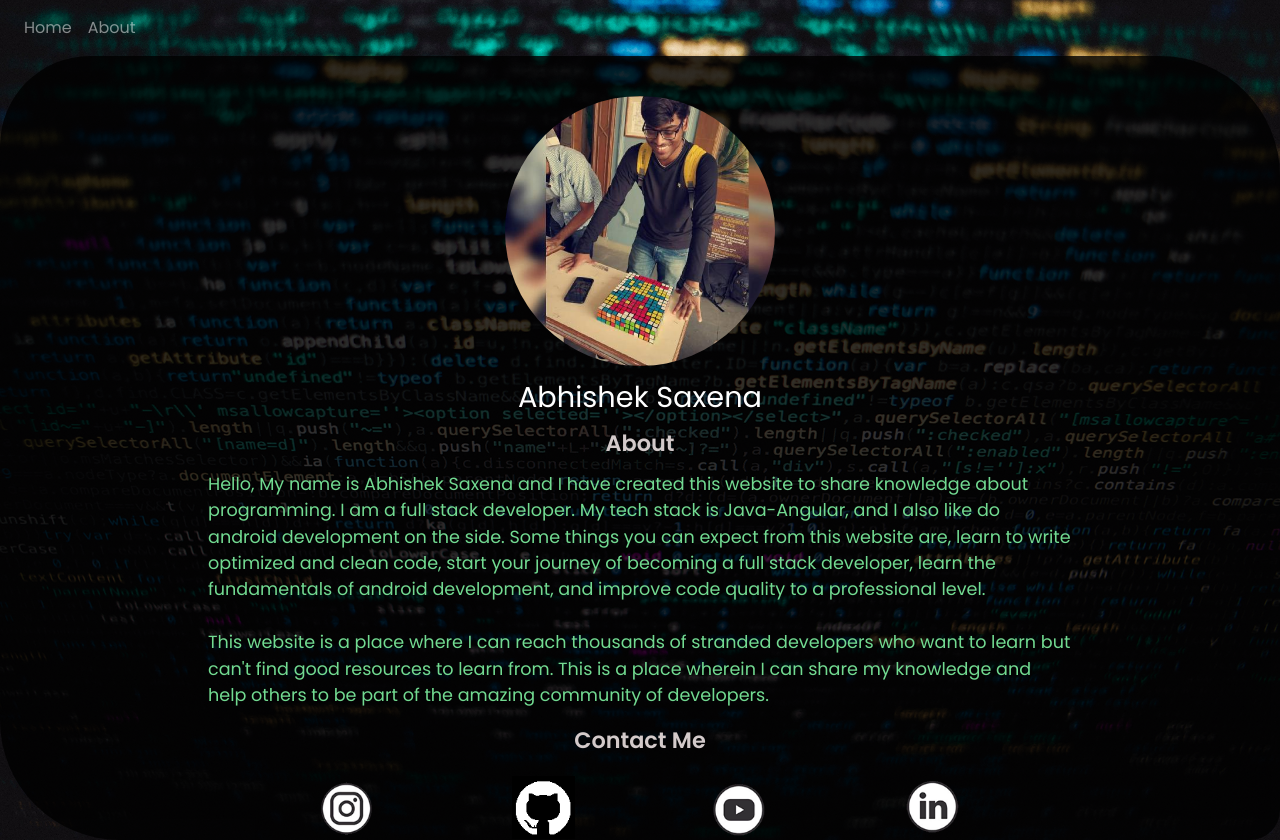
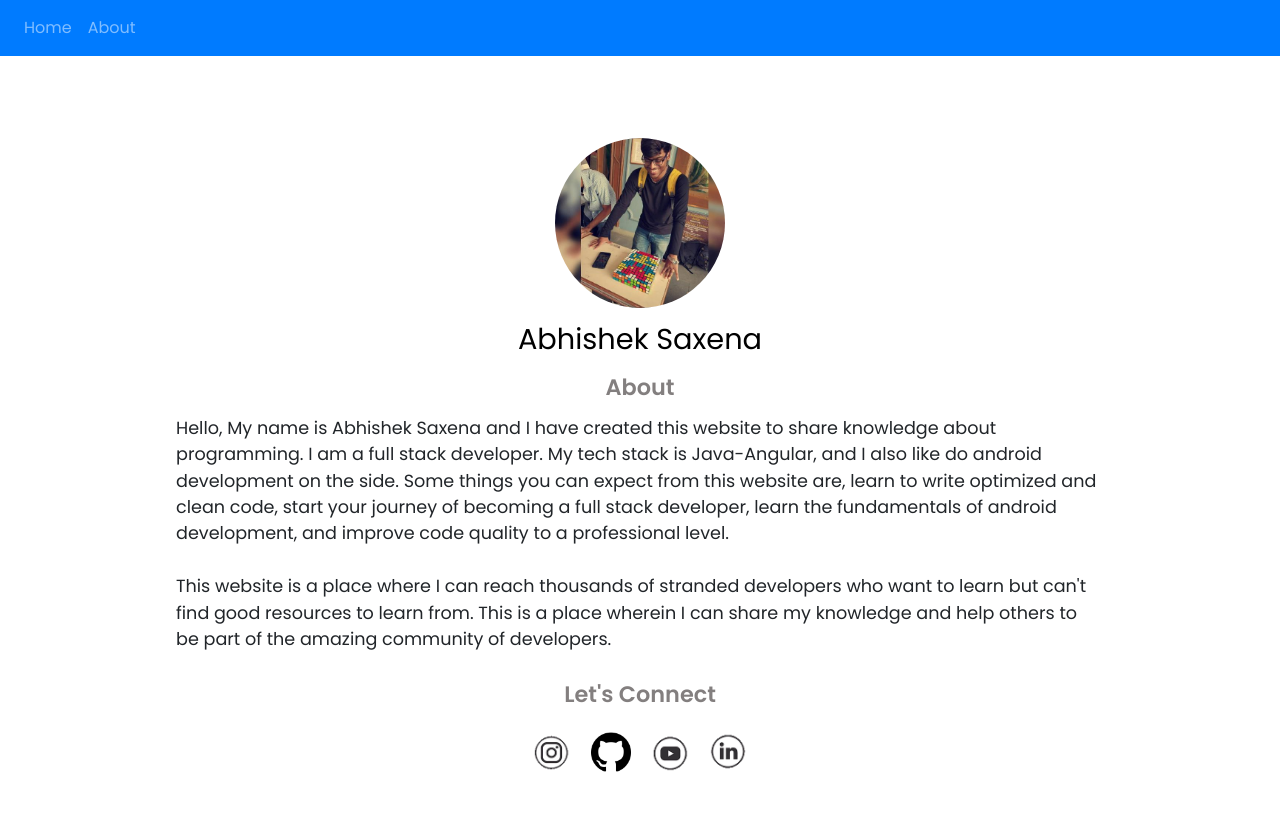
Before and after one commit to 5AbhishekSaxena/anguilar-developing-developer, an Angular app: page /about in a window 1280 px wide. After the commit the page ends 814 px from the top, so only its background shows below. Built offline with nearby package versions, Linux system fonts and the light colour scheme.

Commit message:
About page layout update

```diff
--- a/src/app/about/about.component.css
+++ b/src/app/about/about.component.css
@@ -3,40 +3,30 @@
 }
 
 .content {
-    margin: 0px 80px;
-}
-
-.heading {
-    height: fit-content;
-    width: fit-content;
-    padding: 0%;
-    margin-left: auto;
-    margin-right: auto;
+  display: flex;
+  margin: 82px auto 32px;
+  padding: 0 16px;
+  max-width: 960px;
+  flex-direction: column;
+  align-items: center;
 }
 
 .sub-heading {
-    color: rgb(211, 202, 202);
+  color: rgb(131, 127, 127);
   font-size: 1.4rem;
   font-weight: 600;
-    margin: 1vh 0vh;
-    text-align: center;
+  margin: 10px 0px;
 }
 
 .profile_pic {
-    margin-top: 5vh;
   border-radius: 50%;
-    max-width: 270px;
-    max-height: 270px;
+  max-width: 170px;
+  max-height: 170px;
 }
 
-.primary-text{
-    color: white;
+.primary-text {
+  color: rgb(0, 0, 0);
   font-size: 1.8rem;
-    text-align: center;
-    margin-top: 10px;
-}
-
-.description {
   margin-top: 10px;
 }
 
@@ -63,14 +53,14 @@
 .eq-row-item {
   flex-basis: auto;
   padding: 10px;
-    transition: .2s;
-    max-width: 83px;
-    max-height: 83px;
+  transition: 0.2s;
+  max-width: 60px;
+  max-height: 60px;
 }
 
 .eq-row-item:hover {
   flex-basis: auto;
   padding: 10px;
   transform: scale(1.1);
-    transition: .2s;
+  transition: 0.2s;
 }
--- a/src/app/about/about.component.html
+++ b/src/app/about/about.component.html
@@ -1,31 +1,39 @@
-<div class="wrapper">
 <div class="content">
-        <div class="heading">
-            <img class="profile_pic" src="/assets/images/about-photo.jpg" alt="Profile picture">
+  <img
+    class="profile_pic"
+    src="/assets/images/about-photo.jpg"
+    alt="Profile picture"
+  />
   <div class="primary-text">Abhishek Saxena</div>
-        </div>
   <div class="sub-heading">About</div>
   <p class="description">
-            Hello, My name is Abhishek Saxena and I have created this website to share knowledge about programming. I am
-            a full stack developer. My tech stack is Java-Angular, and I also like do android development on the side.
-
-            Some things you can expect from this website are, learn to write optimized and clean code, start your
-            journey of becoming a full stack developer, learn the fundamentals of android
-            development, and improve code quality to a professional level.
-            <br>
-            <br>
-            This website is a place where I can reach thousands of stranded developers who want to learn but can't find
-            good resources to learn from. This is a place wherein I can share my knowledge and help others to be part of
-            the amazing community of developers.
+    Hello, My name is Abhishek Saxena and I have created this website to share
+    knowledge about programming. I am a full stack developer. My tech stack is
+    Java-Angular, and I also like do android development on the side. Some
+    things you can expect from this website are, learn to write optimized and
+    clean code, start your journey of becoming a full stack developer, learn the
+    fundamentals of android development, and improve code quality to a
+    professional level.
+    <br />
+    <br />
+    This website is a place where I can reach thousands of stranded developers
+    who want to learn but can't find good resources to learn from. This is a
+    place wherein I can share my knowledge and help others to be part of the
+    amazing community of developers.
   </p>
 
-        <div class="sub-heading">Contact Me</div>
+  <div class="sub-heading">Let's Connect</div>
   <div class="row">
     <div class="eq-row">
-                <img class="eq-row-item" *ngFor="let item of contactMeItems" (mouseenter)="item.hover = true"
-                    (mouseleave)="item.hover = false" [src]="item.hover ? item.selectedImage : item.unSelectedImage"
-                    (click)="onNavigate(item.url)" [alt]="item.alt">
+      <img
+        class="eq-row-item"
+        *ngFor="let item of contactMeItems"
+        (mouseenter)="item.hover = true"
+        (mouseleave)="item.hover = false"
+        [src]="item.hover ? item.selectedImage : item.unSelectedImage"
+        (click)="onNavigate(item.url)"
+        [alt]="item.alt"
+      />
     </div>
   </div>
 </div>
-</div>
--- a/src/app/about/about.component.ts
+++ b/src/app/about/about.component.ts
@@ -18,8 +18,8 @@ export class AboutComponent implements OnInit {
       alt: 'Instagram logo with profile link'
     },
     {
-      selectedImage: "assets/images/github_icon.png",
-      unSelectedImage: "assets/images/github_icon.png",
+      selectedImage: "assets/images/github-logo.png",
+      unSelectedImage: "assets/images/github-logo.png",
       hover: false,
       url: 'https://github.com/5AbhishekSaxena',
       alt: 'Github logo with profile link'
--- a/src/app/app.component.html
+++ b/src/app/app.component.html
@@ -1,11 +1,16 @@
 <div>
-    <nav class="navbar navbar-expand-sm navbar-dark">
+  <nav class="navbar navbar-expand-sm bg-primary navbar-dark">
     <ul class="navbar-nav">
       <li class="nav-item">
-            <a class="nav-link" [routerLink]="['home']" routerLinkActive="router-link-active">Home</a>
+        <a
+          class="nav-link"
+          [routerLink]="['home']"
+          routerLinkActive="router-link-active"
+          >Home</a
+        >
       </li>
       <li class="nav-item">
-            <a class="nav-link" [routerLink]="['about']" >About</a>
+        <a class="nav-link" [routerLink]="['about']">About</a>
       </li>
     </ul>
   </nav>
--- a/src/styles.css
+++ b/src/styles.css
@@ -1,20 +1,23 @@
 /* You can add global styles to this file, and also import other style files */
 
-@import url('https://fonts.googleapis.com/css2?family=Poppins:wght@300;400;600;700;800&display=swap');
+@import url("https://fonts.googleapis.com/css2?family=Poppins:wght@300;400;600;700;800&display=swap");
 
 * {
-  font-family: "Poppins", sans-serif;
+  font-family: "Poppins", sans-serif, -apple-system, BlinkMacSystemFont,
+    "Segoe UI", Roboto, Helvetica, Arial, sans-serif, "Apple Color Emoji",
+    "Segoe UI Emoji", "Segoe UI Symbol";
 }
 
-body{
+/* body{
   background: url('assets/images/background.jpg') no-repeat center center fixed;
   background-size: cover;
-  height: 100%;
+  height: 100vh;
+  width: 100vw;
   overflow: hidden;
   background-color: transparent;
-}
+} */
 
-.wrapper {
+/* .wrapper {
   padding: 0 10vw;
   margin: auto;
   display: flex;
@@ -24,4 +27,4 @@ body{
   background-color: rgba(0, 0, 0, 0.8);
   color: #72da91;
   border-radius: 90px 120px 30px 120px;
-}
+} */
```
Also changed, not shown: src/assets/images/github-logo.png (added). Lines whose indentation alone changed are shown as unchanged.
